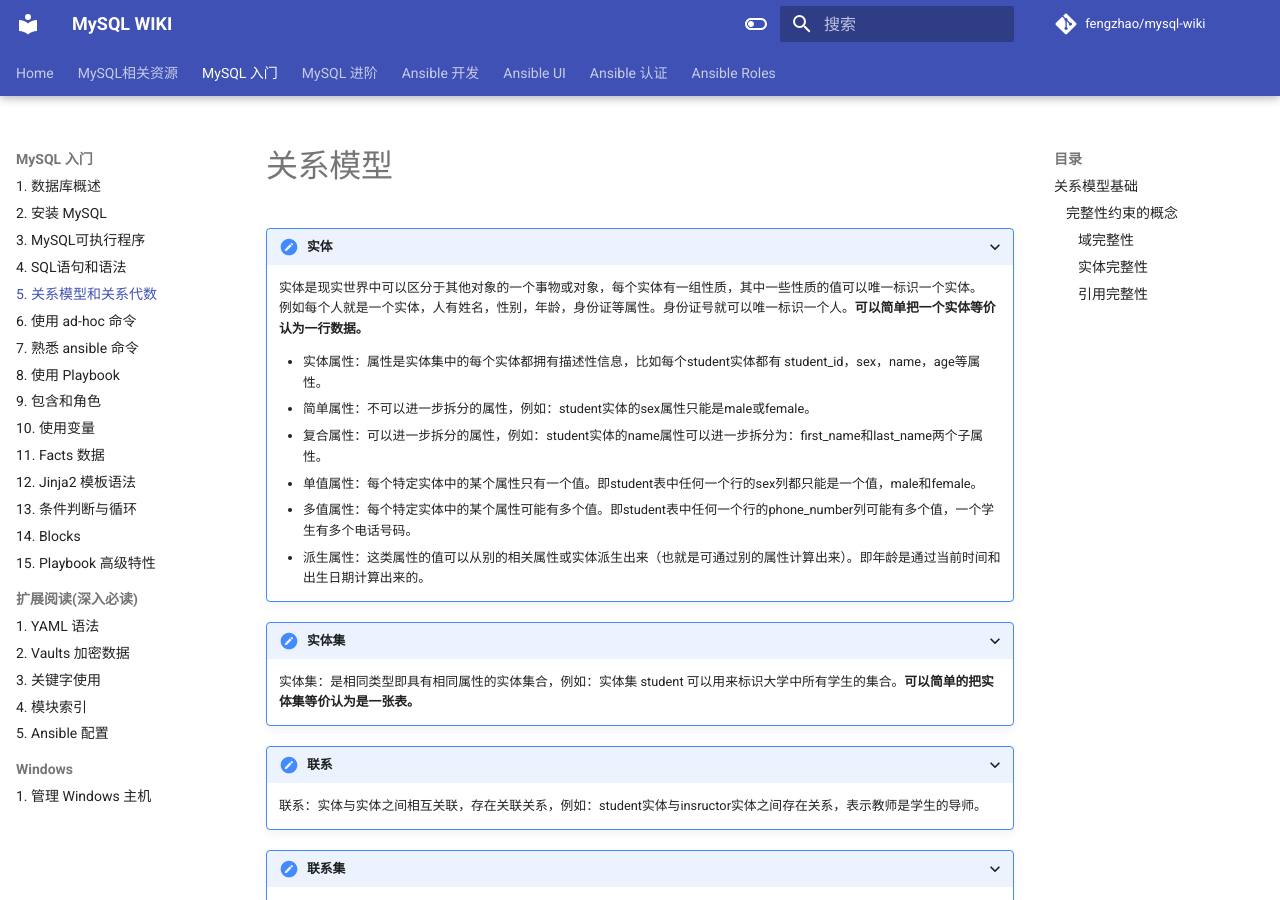
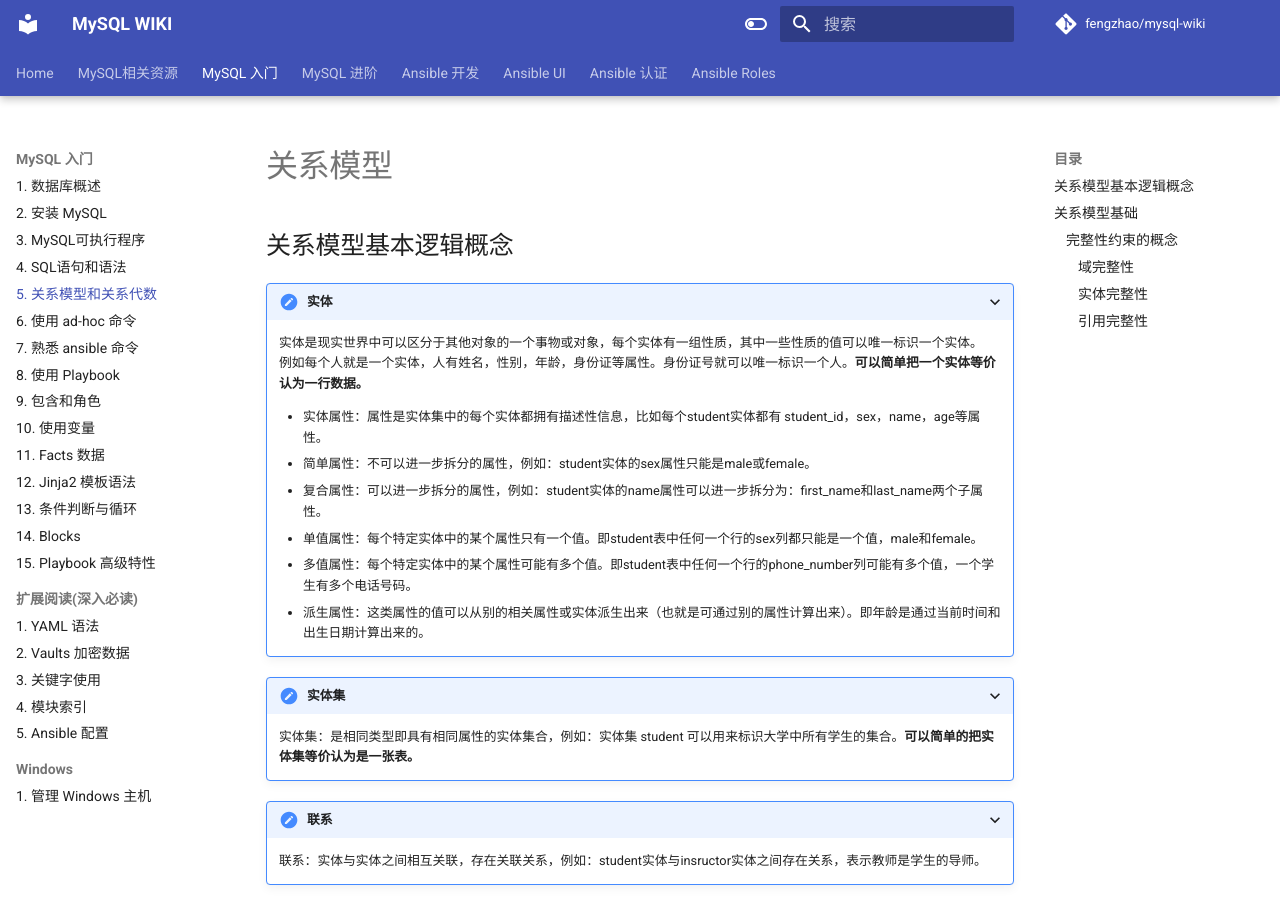
Before and after one commit to fengzhaowiki/mysql-wiki, an MkDocs documentation site: the page built from docs/basic/5.relation.md, in a window 1280 px wide and 900 px high. Built offline with MkDocs 1.6.1 and Material for MkDocs 9.7.7, drawn with Linux system fonts in a browser that asks for light colours; comment, search, counter and statistics services are not loaded.

Commit message:
update mysql docs

```diff
--- a/docs/basic/5.relation.md
+++ b/docs/basic/5.relation.md
@@ -2,7 +2,7 @@
 # 关系模型
 
 
-
+## 关系模型基本逻辑概念
 
 ???+ 实体
      实体是现实世界中可以区分于其他对象的一个事物或对象，每个实体有一组性质，其中一些性质的值可以唯一标识一个实体。<br>
@@ -36,10 +36,6 @@
      - 一对多：A实体集中的一个实体可能与B实体集中任意个实体关联，B实体集中的一个实体最多与A实体集中一个实体关联。**每个学生可以有任意个老师，每个老师只能有一个学生。**<br>
      - 多对一：**多个学生对应一个老师。**<br>
      - 多对多：**多个学生对应多个老师。**<br>
-
-
-
-
 
 
 
```
